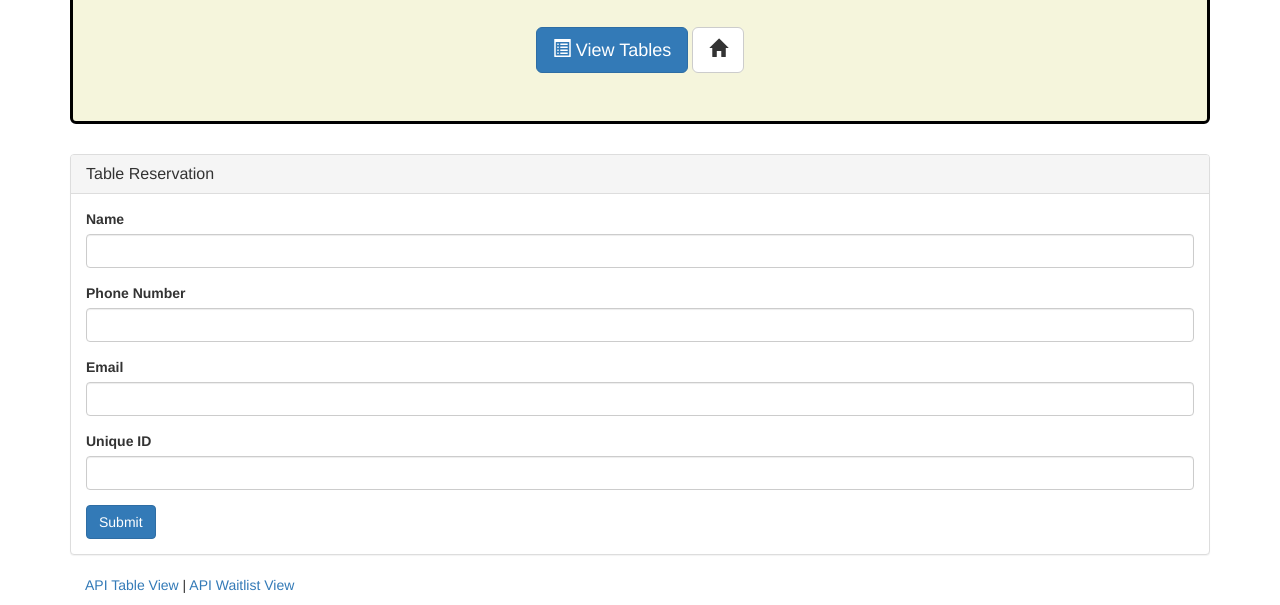
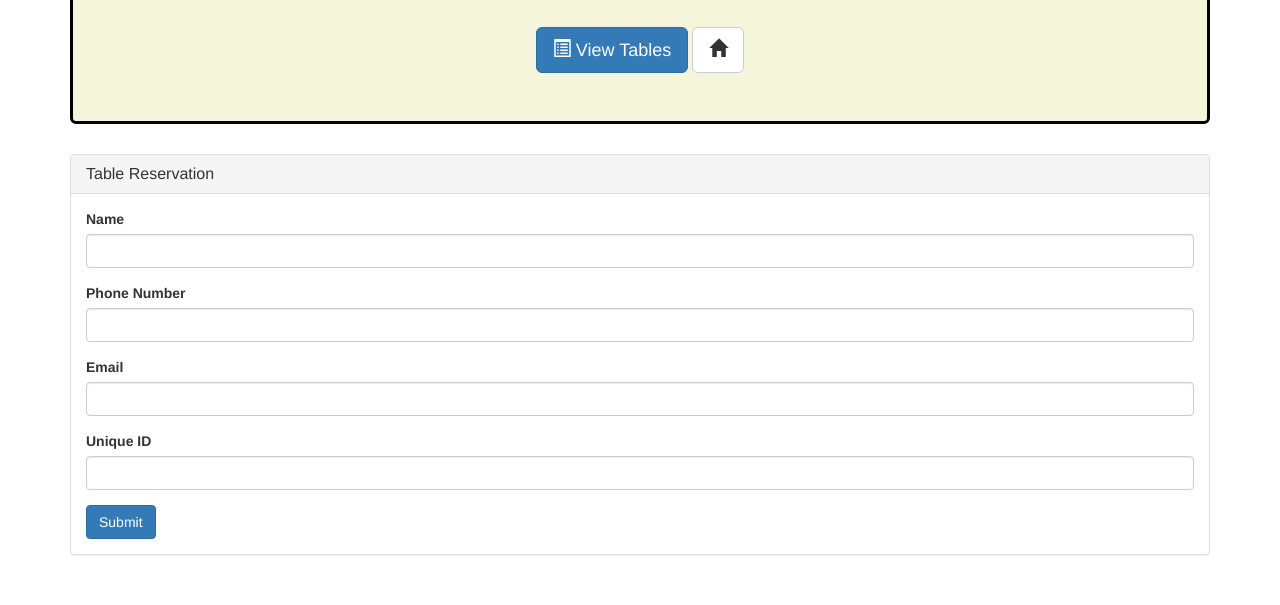
Before and after one commit to Morganmmbrabley91/Hot-Resturaunt, a website: page app/public/reservation.html in a window 1280 px wide. Shown: the part 223-828 px from the top of the page. After the commit the page ends 800 px from the top, so only its background shows below. Drawn offline with nearby package versions, Linux system fonts and the light colour scheme.

Commit message:
took footer off of 2 pages

```diff
--- a/app/public/reservation.html
+++ b/app/public/reservation.html
@@ -69,9 +69,6 @@
 
 
 	    <footer class="footer">
-	      <div class="container">
-	        <p><a href="/api/tables">API Table View</a> | <a href="/api/waitlist">API Waitlist View</a> </p>
-	      </div>
 	    </footer>
 
 	</div>
```
Also changed, not shown: app/public/index.html (+1 -3 lines), app/public/tables.html (+1 -1 lines).
